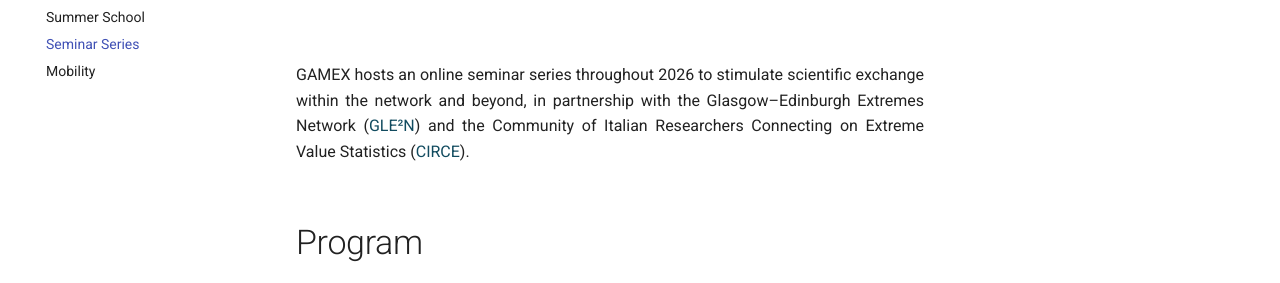
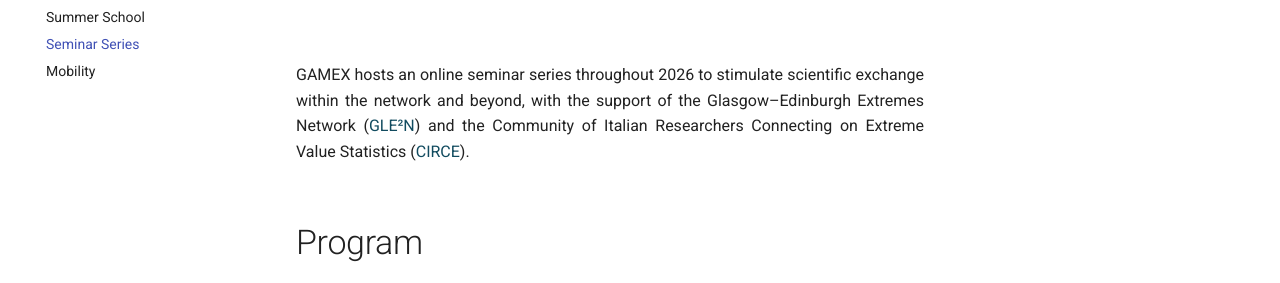
Before and after one commit to gamex-network/gamex-network.github.io, an MkDocs documentation site: the page built from docs/seminars.md, in a window 1280 px wide and 900 px high. Shown: the part 196-479 px from the top of the window. Built offline with MkDocs 1.6.1 and Material for MkDocs 9.7.7, drawn with Linux system fonts in a browser that asks for light colours.

Commit message:
Update seminars.md

```diff
--- a/docs/seminars.md
+++ b/docs/seminars.md
@@ -1,6 +1,6 @@
 # Online Seminar Series
 
-GAMEX hosts an online seminar series throughout 2026 to stimulate scientific exchange within the network and beyond, in partnership with the Glasgow–Edinburgh Extremes Network ([GLE²N](https://glen-scotland.github.io/glen/)) and the Community of Italian Researchers Connecting on Extreme Value Statistics ([CIRCE](https://circe-site.github.io/site/)).
+GAMEX hosts an online seminar series throughout 2026 to stimulate scientific exchange within the network and beyond, with the support of the Glasgow–Edinburgh Extremes Network ([GLE²N](https://glen-scotland.github.io/glen/)) and the Community of Italian Researchers Connecting on Extreme Value Statistics ([CIRCE](https://circe-site.github.io/site/)).
 
 ## Program
 
```
